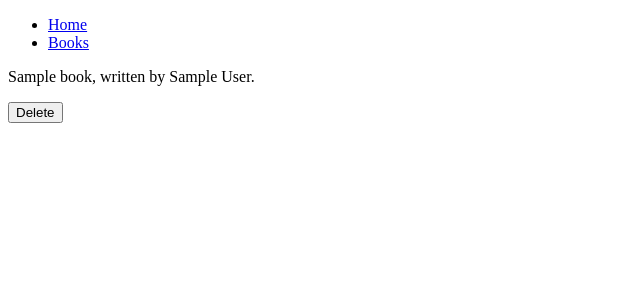
After one commit to RomainLando/w4d3_homework, a Flask app: page /books/1 in a window 1280 px wide. The commit adds this page. Shown: the top 300 px of the page, without its empty margins (0-640 px from the left). Run offline with Flask 2, Linux system fonts and the light colour scheme; a database or web service that is not in the repository returns one stand-in record (values such as "Sample title"); some libraries are stand-ins or nearby versions.

Commit message:
added view only one book funcitonality

```diff
--- a/controllers/books_controller.py
+++ b/controllers/books_controller.py
@@ -14,3 +14,8 @@ def books():
 def delete_book(id):
     book_repository.delete(id)
     return redirect('/books')
+
+@books_blueprint.route("/books/<id>")
+def book(id):
+    book = book_repository.select(id)
+    return render_template("books/book.html", book = book)
--- /dev/null
+++ b/templates/books/book.html
@@ -0,0 +1,10 @@
+{% extends "base.html" %}
+
+{% block content %}
+<p>
+    {{book.title}}, written by {{book.author.first_name}} {{book.author.last_name}}.
+    <form class="delete-form" action="/books/{{book.id}}/delete" method="POST"> <!-- NEW -->
+        <button class="trash-button">Delete</button> <!-- NEW -->
+    </form>
+</p>
+{% endblock %}
--- a/templates/books/index.html
+++ b/templates/books/index.html
@@ -4,7 +4,7 @@
 
 {% for book in all_books %}
     <p>
-        {{book.title}}, written by {{book.author.first_name}} {{book.author.last_name}}.
+        <a href="/books/{{book.id}}">{{book.title}}</a>, written by {{book.author.first_name}} {{book.author.last_name}}.
         <form class="delete-form" action="/books/{{book.id}}/delete" method="POST"> <!-- NEW -->
             <button class="trash-button">Delete</button> <!-- NEW -->
         </form>
```
